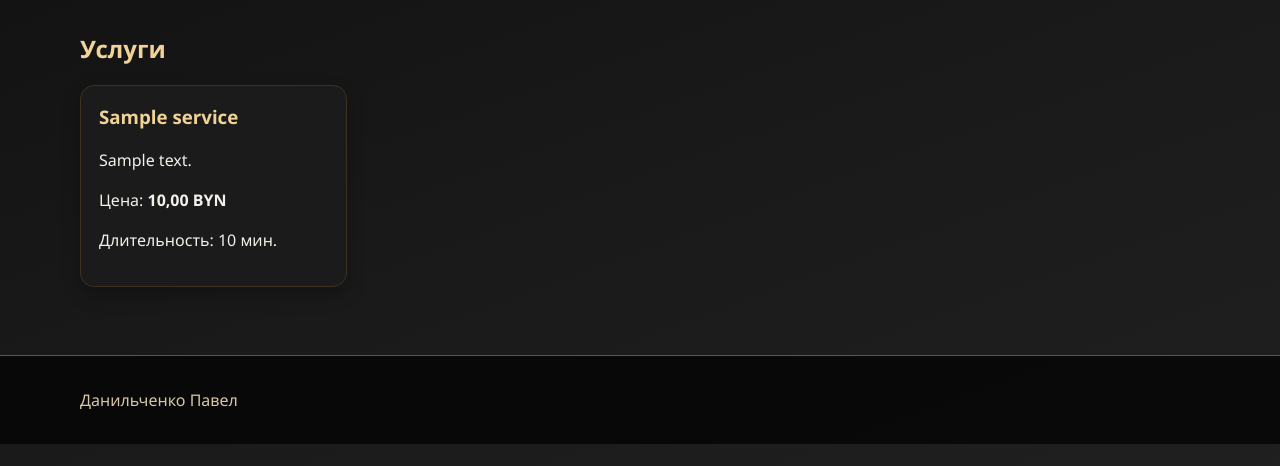
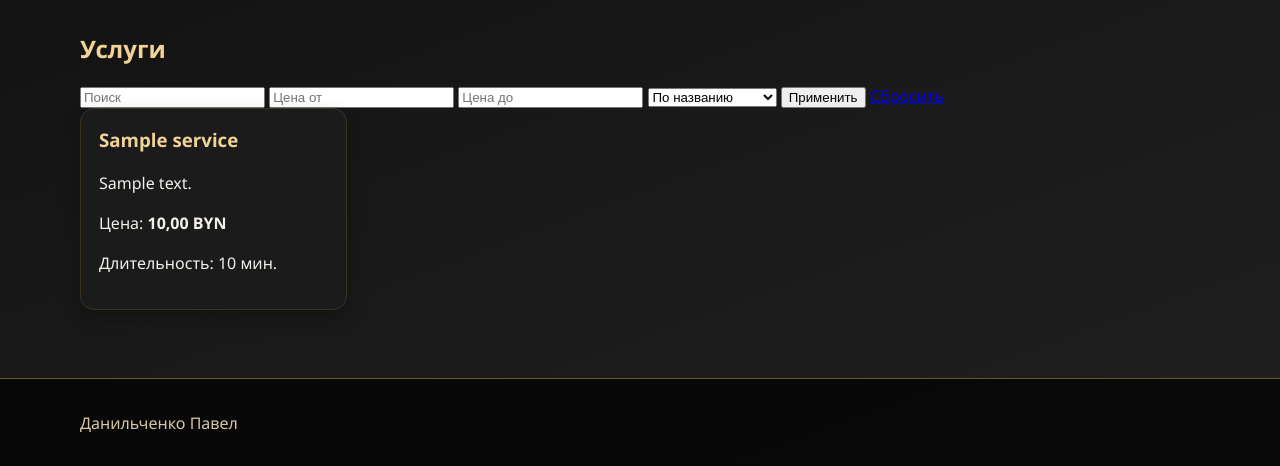
Before and after one commit to Misterio1105/barber, a Django app: page /services/ in a window 1280 px wide. Shown: the part 128-594 px from the top of the page. Run offline with Django 5.2, Linux system fonts and the light colour scheme; tables that the repository leaves empty hold one stand-in row (values such as "Sample post").

Commit message:
добавил сортировку и фильтрацию

```diff
--- a/barbershop/pages/templates/pages/services.html
+++ b/barbershop/pages/templates/pages/services.html
@@ -2,6 +2,20 @@
 
 {% block content %}
 <h2>Услуги</h2>
+
+<form method="get" class="filters-form">
+    <input type="text" name="q" placeholder="Поиск" value="{{ filters.q|default:'' }}" class="form-control">
+    <input type="number" name="min_price" placeholder="Цена от" value="{{ filters.min_price|default:'' }}" class="form-control" step="0.01">
+    <input type="number" name="max_price" placeholder="Цена до" value="{{ filters.max_price|default:'' }}" class="form-control" step="0.01">
+    <select name="sort" class="form-control">
+        <option value="name" {% if filters.sort == "name" %}selected{% endif %}>По названию</option>
+        <option value="price_asc" {% if filters.sort == "price_asc" %}selected{% endif %}>Цена ↑</option>
+        <option value="price_desc" {% if filters.sort == "price_desc" %}selected{% endif %}>Цена ↓</option>
+        <option value="duration" {% if filters.sort == "duration" %}selected{% endif %}>По длительности</option>
+    </select>
+    <button type="submit" class="btn btn-secondary">Применить</button>
+    <a href="{% url 'pages:services' %}" class="btn btn-outline">Сбросить</a>
+</form>
 
 <div class="card-grid">
     {% for service in services %}
@@ -12,7 +26,7 @@
             <p>Длительность: {{ service.duration }} мин.</p>
         </article>
     {% empty %}
-        <p>Пока нет данных об услугах.</p>
+        <p>По вашему запросу услуги не найдены.</p>
     {% endfor %}
 </div>
 {% endblock %}
```
Also changed, not shown: barbershop/pages/templates/pages/masters.html (+14 -1 lines), barbershop/pages/templates/pages/reviews.html (+22 -1 lines).
